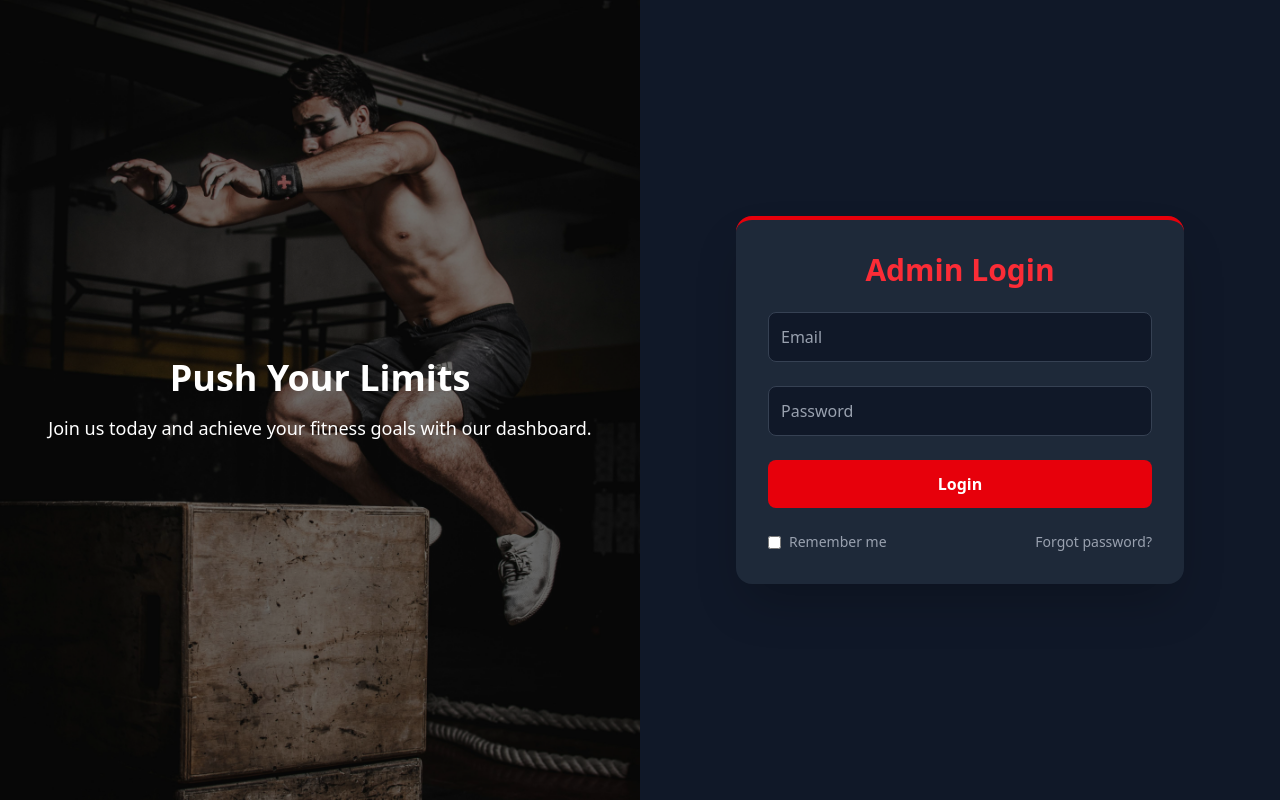
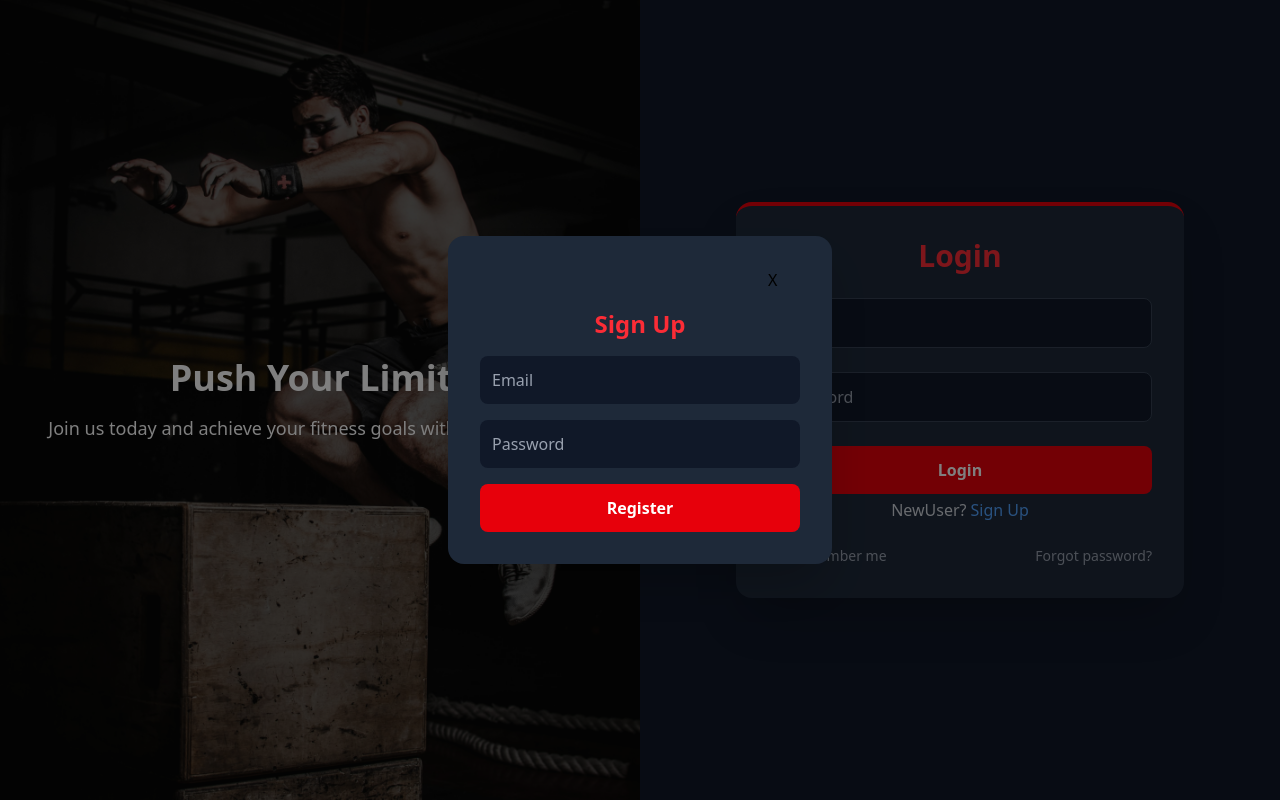
Before and after one commit to Krish-AryanDev/Gym-Dashboard-System, a React (Vite) app: page / in a window 1280 px wide. Built offline with nearby package versions, Linux system fonts and the light colour scheme.

Commit message:
add SignUp UI

```diff
--- a/src/components/LoginForm.jsx
+++ b/src/components/LoginForm.jsx
@@ -1,10 +1,12 @@
 import { useState,useEffect } from "react"
+import SignUpForm from "./SignUpForm.jsx";
 
 
 function LoginForm(){
 
     const [email, setEmail] = useState("");
     const [password, setPassword] = useState("");
+    const [showSignUp, setShowSignUp] = useState("false");
 
     useEffect(() => {
         if(!localStorage.getItem("user")){
@@ -31,7 +33,7 @@ function LoginForm(){
                 <div className="bg-gray-800 rounded-2xl shadow-2xl p-8 max-w-md w-full border-t-4 border-red-600">
                     <form className="flex flex-col gap-6"
                         onSubmit={handleLogin}>
-                    <h2 className="text-3xl font-bold text-center text-red-500">Admin Login</h2>
+                    <h2 className="text-3xl font-bold text-center text-red-500">Login</h2>
 
                     <input
                         type="email"
@@ -59,6 +61,18 @@ function LoginForm(){
                     >
                         Login
                     </button>
+                    <div className="flex justify-center -mt-5 ">
+                        <div className="text-gray-300" >
+                            NewUser?
+                        </div>
+                        <div className="text-blue-400 ml-1 cursor-pointer "
+                        onClick={()=>{
+                            setShowSignUp(true);
+                        }}>
+                            Sign Up
+                        </div>
+                    </div>
+                    {showSignUp && <SignUpForm onClose={() => setShowSignUp(false)} />}
 
                     <div className="flex justify-between text-sm text-gray-400">
                         <label className="flex items-center">
@@ -69,6 +83,7 @@ function LoginForm(){
                         <a href="#" className="hover:text-red-500 transition">Forgot password?</a>
                     </div>
                     </form>
+
                 </div>
                 </div>
     )
--- /dev/null
+++ b/src/components/SignUpForm.jsx
@@ -0,0 +1,28 @@
+function SignUpForm({ onClose }) {
+  return (
+    <div className="fixed inset-0 flex items-center justify-center bg-black/50 z-50">
+
+      <div className="bg-gray-800 p-8 rounded-2xl shadow-2xl w-96 grid gap-4">
+        <h1 className="pl-72 cursor-pointer"
+        onClick={onClose}>X</h1>
+        <h2 className="text-2xl font-bold text-center text-red-500">Sign Up</h2>
+        <input
+          type="email"
+          placeholder="Email"
+          className="p-3 rounded-lg bg-gray-900 text-white placeholder-gray-400 focus:outline-none focus:ring-2 focus:ring-red-500"
+        />
+        <input
+          type="password"
+          placeholder="Password"
+          className="p-3 rounded-lg bg-gray-900 text-white placeholder-gray-400 focus:outline-none focus:ring-2 focus:ring-red-500"
+        />
+        <button className="bg-red-600 text-white p-3 rounded-lg hover:bg-red-700 transition font-semibold">
+          Register
+        </button>
+
+      </div>
+    </div>
+  );
+}
+
+export default SignUpForm
```
